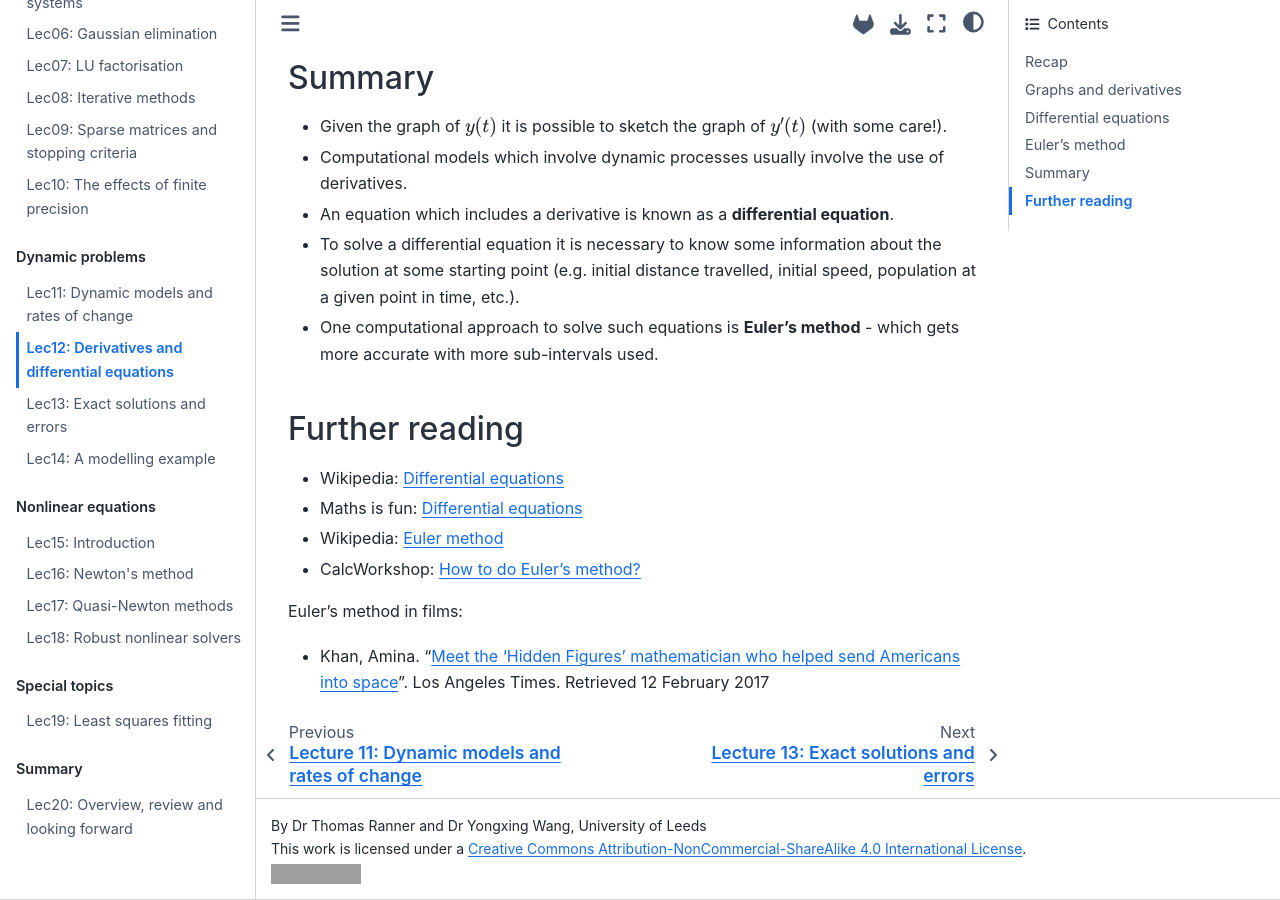
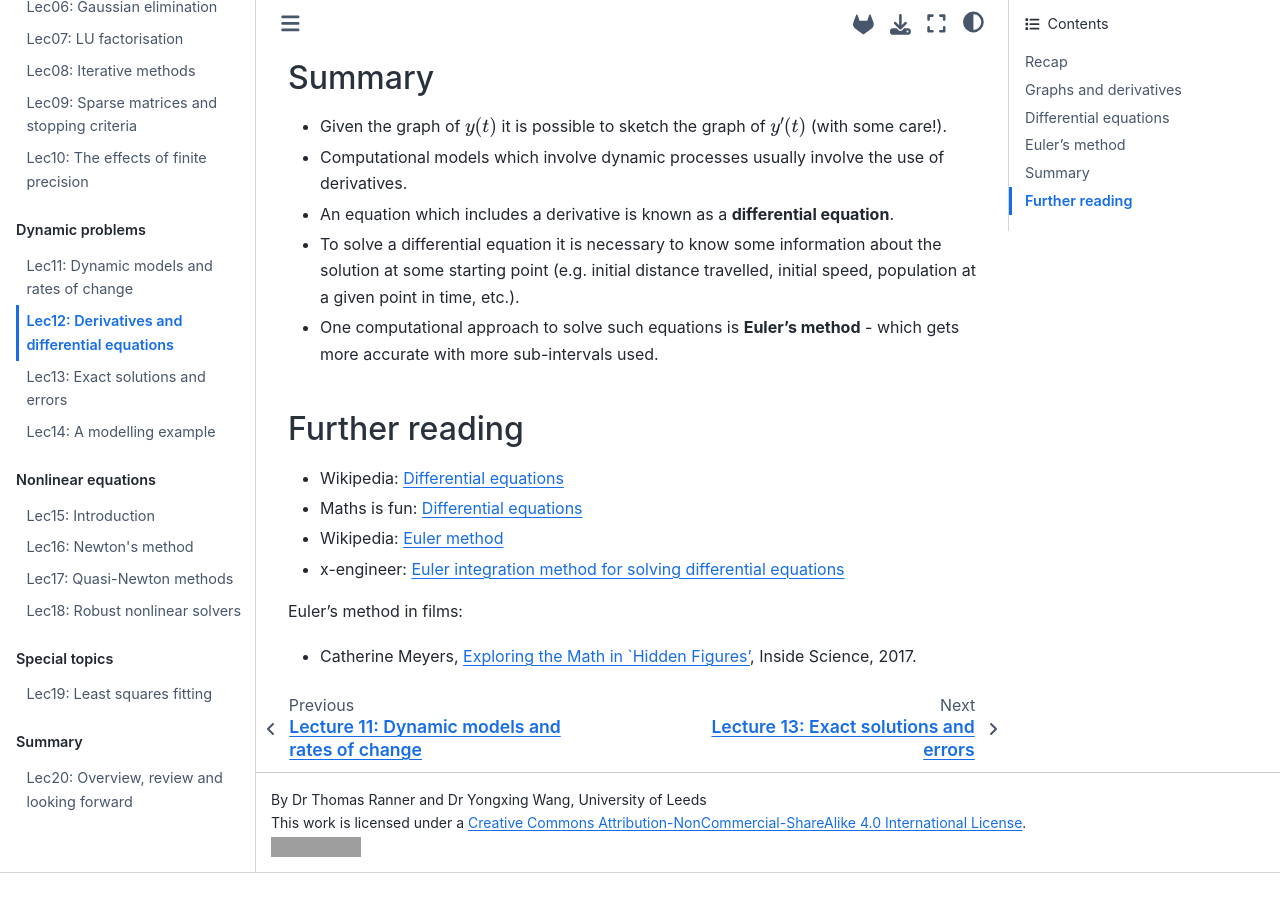
Before and after one commit to uol-soc-teachingrepos/COMP2421-Numerical-Computation, a Jupyter Book: the page built from lec/lec12.md, in a window 1280 px wide and 900 px high, scrolled down 7088 px. Built offline with Jupyter Book 1.0.4 settings and Sphinx 7.4.7 and the Sphinx Book theme 1.1.4, drawn with Linux system fonts in a browser that asks for light colours; pages that are not in the unit, such as notebooks, are missing from menus; after the commit the page ends 7961 px from its top, so only the background shows below that; grey boxes are pictures that could not be loaded.

Commit message:
fix bad links

```diff
--- a/lec/lec12.md
+++ b/lec/lec12.md
@@ -232,8 +232,8 @@ For the general equation we have the following algorithm:
 - Maths is fun: [Differential equations](https://www.mathsisfun.com/calculus/differential-equations.html)
 
 - Wikipedia: [Euler method](https://en.wikipedia.org/wiki/Euler_method)
-- CalcWorkshop: [How to do Euler's method?](https://calcworkshop.com/first-order-differential-equations/eulers-method-table/)
+- x-engineer: [Euler integration method for solving differential equations](https://x-engineer.org/euler-integration/)
 
 Euler's method in films:
 
-- Khan, Amina. "[Meet the 'Hidden Figures' mathematician who helped send Americans into space](http://www.latimes.com/science/sciencenow/la-sci-sn-hidden-figures-katherine-johnson-20170109-story.html)". Los Angeles Times. Retrieved 12 February 2017
+- Catherine Meyers, [Exploring the Math in `Hidden Figures'](https://www.insidescience.org/news/exploring-math-hidden-figures), Inside Science, 2017.
```
Also changed, not shown: lec/lec01.md (+1 -1 lines).
